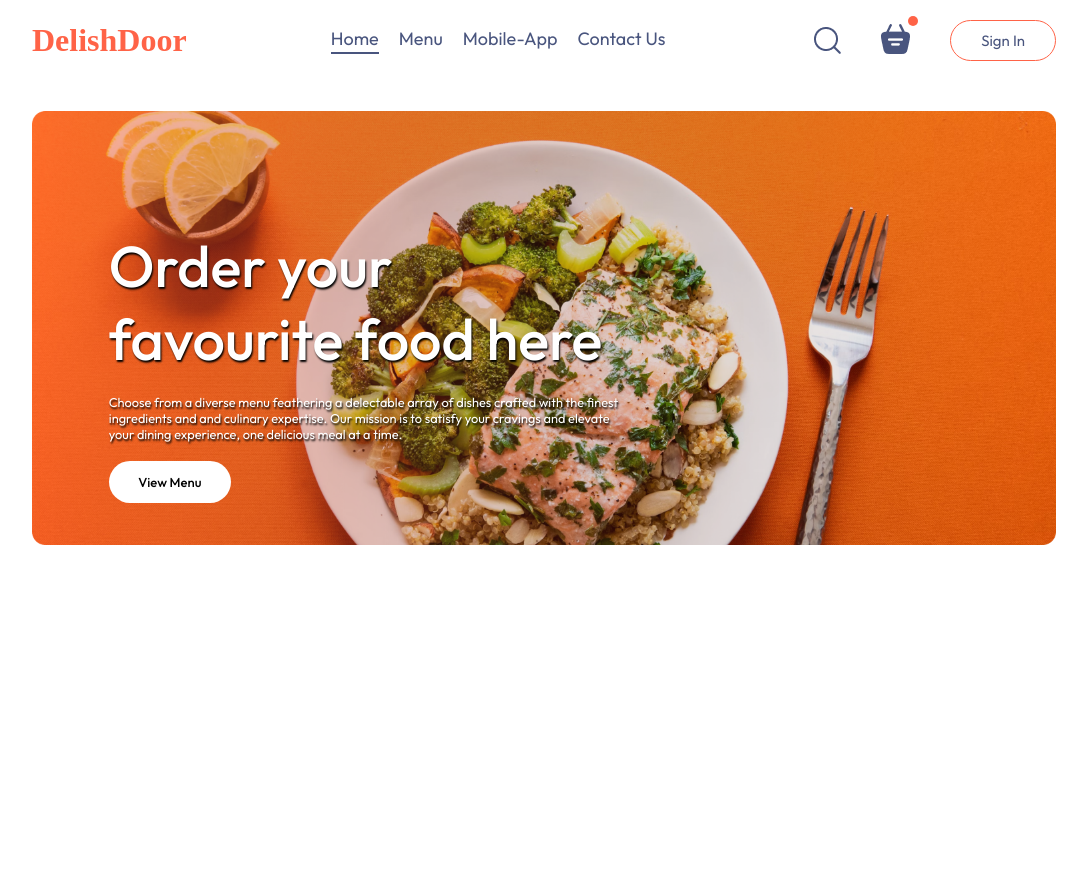
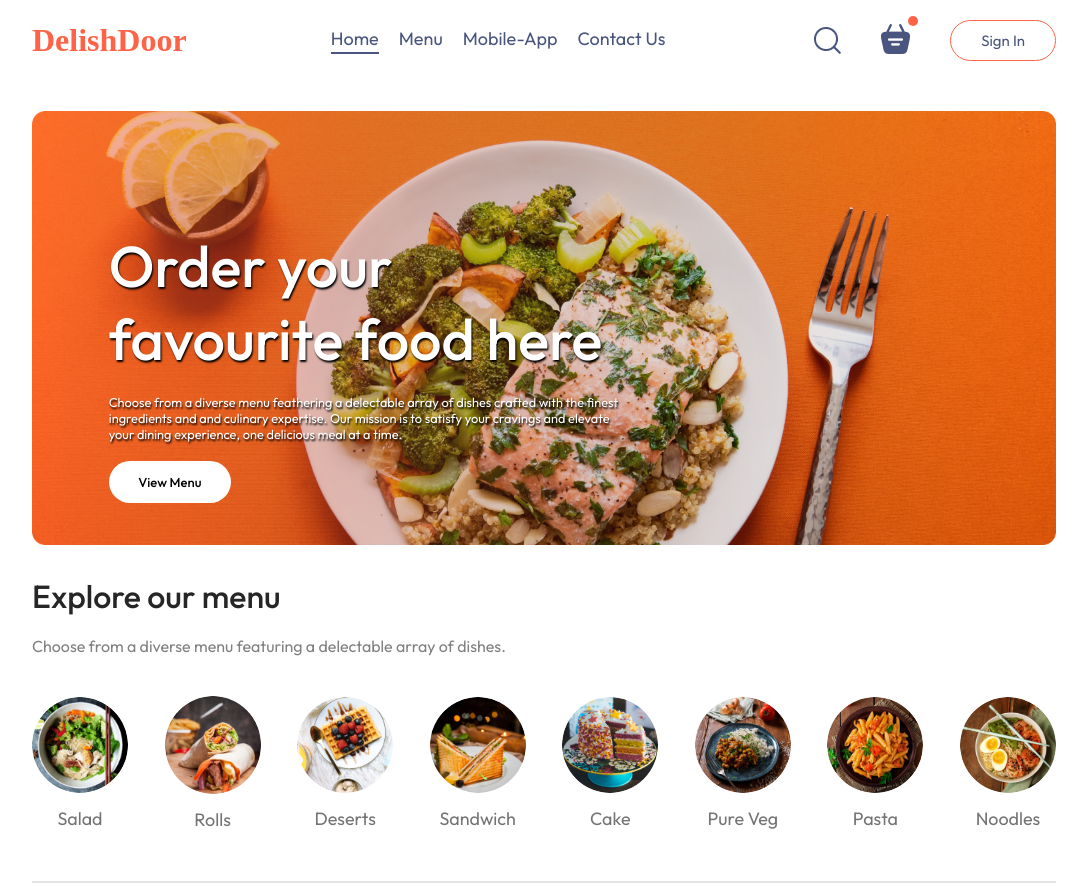
Before and after one commit to asm-shad/Food-Delievery-Client, a React (Vite) app: page / in a window 1280 px wide. Shown: the whole page, without its empty margins (96-1183 px from the left). Before the commit the page ends 800 px from the top, so only its background shows below. Built offline with nearby package versions, Linux system fonts and the light colour scheme; the HTML template or start-up script is replaced by a standard one; a web font is replaced by a local one.

Commit message:
Explore our menu design complete

```diff
--- a/src/components/ExploreMenu/ExploreMenu.css
+++ b/src/components/ExploreMenu/ExploreMenu.css
@@ -0,0 +1,77 @@
+.explore-menu {
+  display: flex;
+  flex-direction: column;
+  gap: 20px;
+}
+
+.explore-menu h1 {
+  color: #262626;
+  font-weight: 500;
+}
+
+.explore-menu-text {
+  max-width: 50%;
+  color: #808080;
+}
+
+.explore-menu-list {
+  display: flex;
+  justify-content: space-between;
+  align-items: center;
+  gap: 30px;
+  text-align: center;
+  margin: 20px 0px;
+  overflow-x: scroll;
+}
+
+.explore-menu-list::-webkit-scrollbar {
+  display: none;
+}
+
+.explore-menu-list-item img {
+  width: 7.5vw;
+  min-width: 80px;
+  cursor: pointer;
+  border-radius: 50%;
+  transition: 0.2s;
+}
+
+.explore-menu-list-item p {
+  margin-top: 10px;
+  color: #747474;
+  font-size: max(1.4vw, 16px);
+  cursor: pointer;
+}
+
+.explore-menu hr {
+  margin: 10px 0px;
+  height: 2px;
+  background-color: #e2e2e2;
+  border: none;
+}
+
+.explore-menu-list-item .active {
+  border: 4px solid tomato;
+  padding: 2px;
+}
+/*
+:root .explore-menu-text,
+:root .item_menu,
+:root .h1e {
+    color: white;
+}
+
+.lightcolors .explore-menu-text,
+.lightcolors .item_menu,
+.lightcolors .h1e {
+    color: black;
+}
+
+
+
+@media (max-width:1050px) {
+    .explore-menu-text{
+        max-width: 100%;
+        font-size: 14px;
+    }
+}  */
--- a/src/components/ExploreMenu/ExploreMenu.jsx
+++ b/src/components/ExploreMenu/ExploreMenu.jsx
@@ -1,10 +1,40 @@
-import React from 'react'
-import './ExploreMenu.css'
+import React from "react";
+import "./ExploreMenu.css";
+import { menu_list } from "../../assets/assets";
 
-function ExploreMenu() {
+function ExploreMenu({ category, setCategory }) {
+  //   console.log(category);
   return (
-    <div>ExploreMenu</div>
-  )
+    <div className="explore-menu" id="explore-menu">
+      <h1 className="h1e">Explore our menu</h1>
+      <p className="explore-menu-text">
+        Choose from a diverse menu featuring a delectable array of dishes.
+      </p>
+      <div className="explore-menu-list">
+        {menu_list.map((item, index) => {
+          return (
+            <div
+              onClick={() =>
+                setCategory((prev) =>
+                  prev === item.menu_name ? "All" : item.menu_name
+                )
+              }
+              key={index}
+              className="explore-menu-list-item"
+            >
+              <img
+                className={category === item.menu_name ? "active" : ""}
+                src={item.menu_image}
+                alt=""
+              />
+              <p className="item_menu">{item.menu_name}</p>
+            </div>
+          );
+        })}
+      </div>
+      <hr />
+    </div>
+  );
 }
 
-export default ExploreMenu
+export default ExploreMenu;
--- a/src/pages/Home/Home.jsx
+++ b/src/pages/Home/Home.jsx
@@ -1,11 +1,14 @@
-import React from "react";
+import React, { useState } from "react";
 import "./Home.css";
 import Header from "../../components/Header/Header";
+import ExploreMenu from "../../components/ExploreMenu/ExploreMenu";
 
 function Home() {
+  const [category, setCategory] = useState("All");
   return (
     <div>
       <Header></Header>
+      <ExploreMenu category={category} setCategory={setCategory}></ExploreMenu>
     </div>
   );
 }
```
